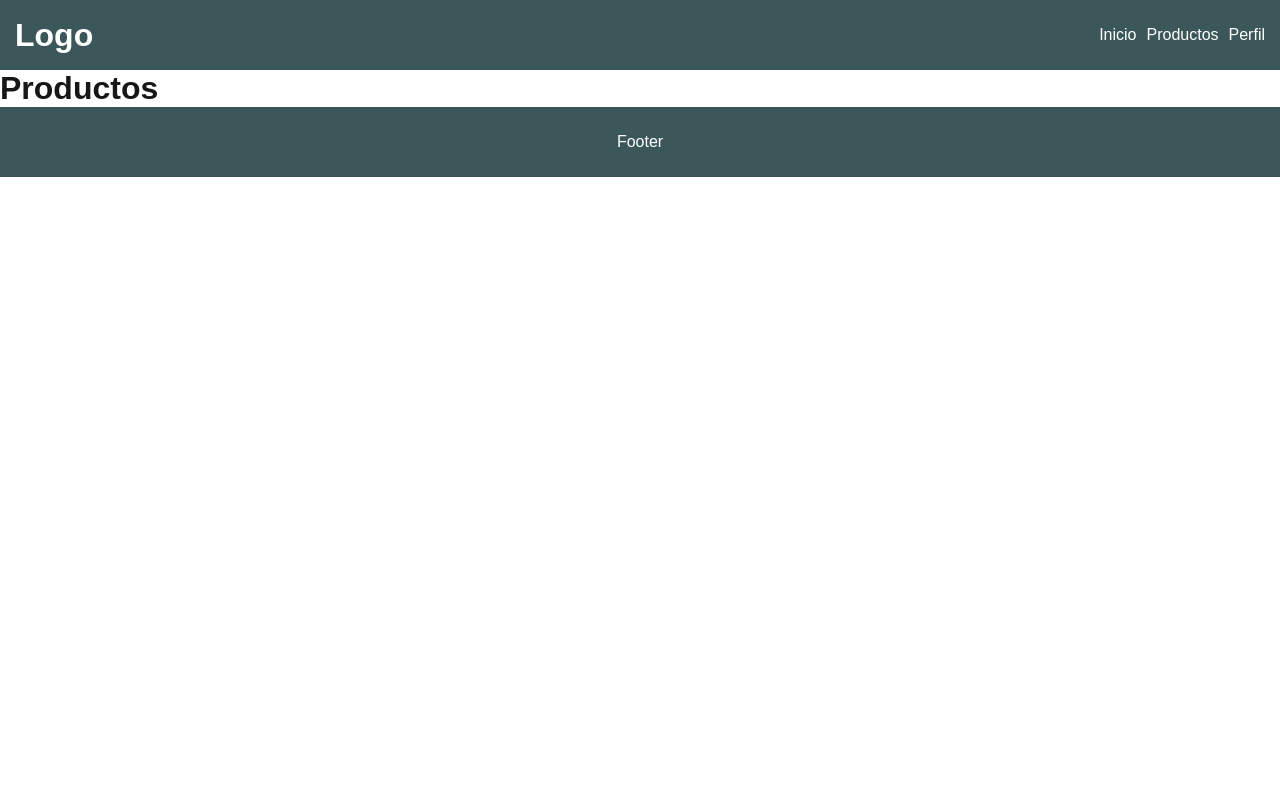
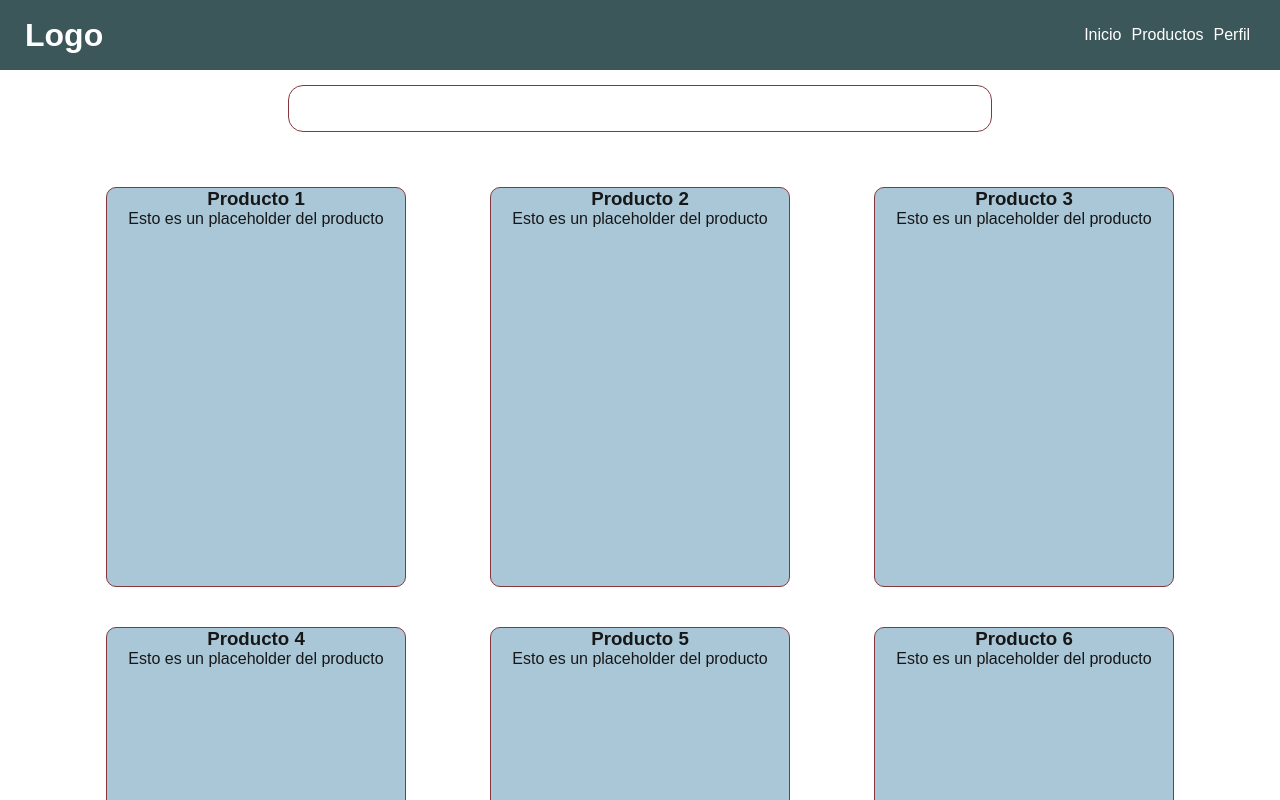
Before and after one commit to Chucho2020-dev/PIA-TNT, a Next.js app in the folder dapp/: page /products in a window 1280 px wide. Shown: the top 800 px of the page. Built offline with nearby package versions, Linux system fonts and the light colour scheme.

Commit message:
Cuarta parte del proyecto

```diff
--- a/dapp/components/Layout.jsx
+++ b/dapp/components/Layout.jsx
@@ -8,7 +8,7 @@ const Layout = ({children}) => {
     return (
         <>
             <Header />
-            <main>
+            <main styles={styles.main}>
                 {children}
             </main>
             <Footer />
--- a/dapp/components/Menu.jsx
+++ b/dapp/components/Menu.jsx
@@ -8,7 +8,7 @@ const Menu = () => {
             <ul className={styles.menu}>
                 <li>
                     <Link href="/">
-                        Inicio
+                       Inicio
                     </Link>
                 </li>
                 <li>
--- /dev/null
+++ b/dapp/components/ProductCard.jsx
@@ -0,0 +1,13 @@
+import React from "react";
+import styles from "../styles/ProductCard.module.css"
+
+const ProductCard = ({title, short_description}) => {
+    return (
+        <div className={styles.product_card}>
+            <h3>{title}</h3>
+            <p>{short_description}</p>
+        </div>
+    )
+}
+
+export default ProductCard
--- a/dapp/pages/products.jsx
+++ b/dapp/pages/products.jsx
@@ -1,10 +1,26 @@
 import React from "react";
 import Layout from "../components/Layout";
+import styles from '../styles/Products.module.css'
+import ProductCard from "../components/ProductCard";
 
 const products = () => {
     return (
         <Layout>
-            <h1>Productos</h1>
+            <div className={styles.product_main}>
+            <input type="text" className={styles.searchbar}/>
+            <div className={styles.product_container}>
+                <ProductCard title="Producto 1" short_description="Esto es un placeholder del producto" />
+                <ProductCard title="Producto 2" short_description="Esto es un placeholder del producto" />
+                <ProductCard title="Producto 3" short_description="Esto es un placeholder del producto" />
+                <ProductCard title="Producto 4" short_description="Esto es un placeholder del producto" />
+                <ProductCard title="Producto 5" short_description="Esto es un placeholder del producto" />
+                <ProductCard title="Producto 6" short_description="Esto es un placeholder del producto" />
+                <ProductCard title="Producto 7" short_description="Esto es un placeholder del producto" />
+                <ProductCard title="Producto 8" short_description="Esto es un placeholder del producto" />
+                <ProductCard title="Producto 9" short_description="Esto es un placeholder del producto" />
+                <ProductCard title="Producto 10" short_description="Esto es un placeholder del producto" />
+            </div>
+            </div>
         </Layout>
     );
 }
--- a/dapp/src/app/globals.css
+++ b/dapp/src/app/globals.css
@@ -17,6 +17,8 @@ html,
 body {
   max-width: 100vw;
   overflow-x: hidden;
+  padding: 0;
+  margin: 0;
 }
 
 body {
--- a/dapp/styles/Header.module.css
+++ b/dapp/styles/Header.module.css
@@ -9,5 +9,5 @@
 }
 
 .logo {
-    margin-left: 15px;
+    margin-left: 25px;
 }
--- a/dapp/styles/Layout.module.css
+++ b/dapp/styles/Layout.module.css
@@ -0,0 +1,6 @@
+.main {
+    display: flex;
+    justify-content: center;
+    flex-direction: column;
+    width: 100vw;
+}
--- a/dapp/styles/Menu.module.css
+++ b/dapp/styles/Menu.module.css
@@ -1,7 +1,7 @@
 .menu {
     list-style-type: none;
     display: flex;
-    margin-right: 10px;
+    margin-right: 25px;
 }
 
 .menu li {
@@ -9,6 +9,6 @@
     margin-right: 5px;
 }
 
-.main li a:hover {
+.main li Link:hover {
     color: var(--third-color)
 }
--- /dev/null
+++ b/dapp/styles/ProductCard.module.css
@@ -0,0 +1,11 @@
+.product_card {
+    width: 300px;
+    height: 400px;
+    border: 1px solid var(--secondary-color);
+    border-radius: 10px;
+    display: flex;
+    flex-direction: column;
+    align-items: center;
+    margin: 20px;
+    background-color: var(--third-color);
+}
--- /dev/null
+++ b/dapp/styles/Products.module.css
@@ -0,0 +1,25 @@
+.product_container {
+    width: 90vw;
+    display: flex;
+    justify-content: space-around;
+    margin-top: 20px;
+    flex-wrap: wrap;
+}
+
+.product_main {
+    width: 100vw;
+    display: flex;
+    justify-content: center;
+    flex-direction: column;
+    align-items: center;
+}
+
+.searchbar {
+    margin: 15px;
+    padding: 15px;
+    width: 55vw;
+    border: 1px solid var(--secondary-color);
+    border-radius: 15px;
+    outline: none;
+    color: var(--third-color);
+}
```
